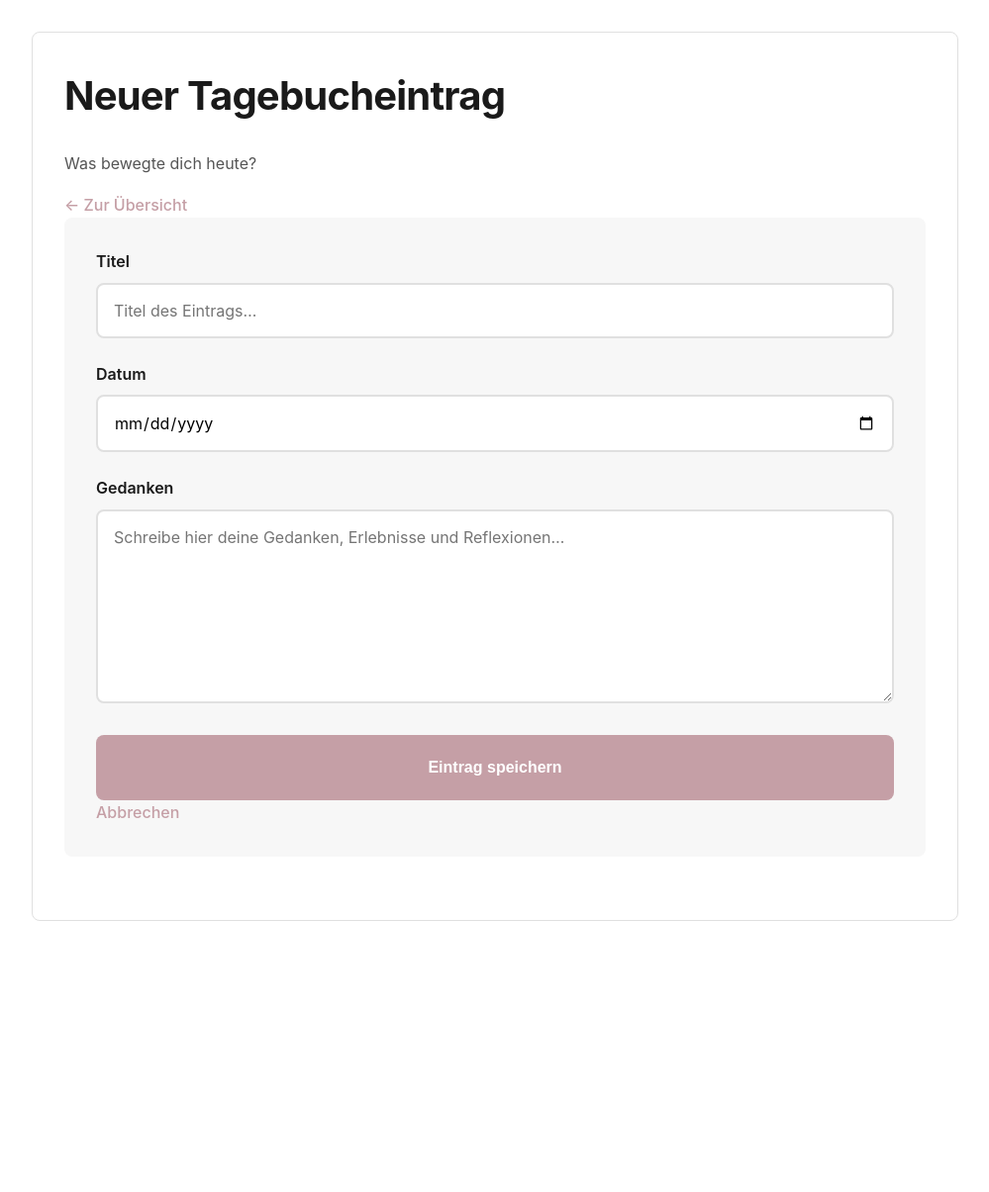
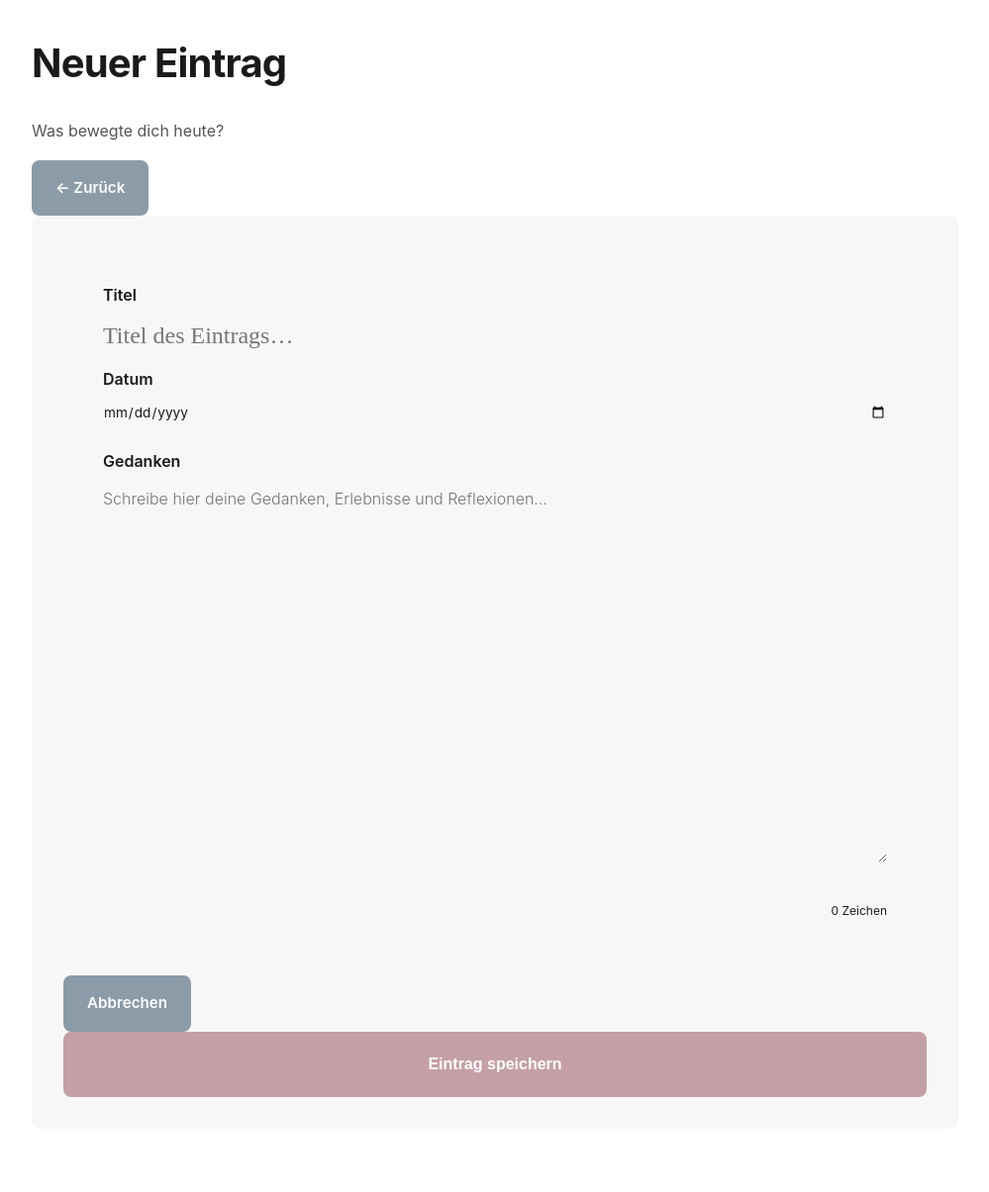
Before and after one commit to JilJohn/PRO2_REP, a Flask app: template templates/new_entry.html in a window 1280 px wide. Shown: the whole page at 99% size, without its empty margins (140-1139 px from the left). Before the commit the page ends 931 px from the top, so only its background shows below. Run offline with Flask 3, Linux system fonts and the light colour scheme; the template is opened without the code that fills it, so the values that code supplies are empty.

Commit message:
Anpassung Styling und Card Design

```diff
--- a/templates/new_entry.html
+++ b/templates/new_entry.html
@@ -2,59 +2,120 @@
 
 {% block title %}Neuer Eintrag – Tagebuch{% endblock %}
 
+{% block extra_css %}
+<style>
+  .writing-area {
+    background: var(--paper);
+    border: 1px solid var(--border);
+    border-radius: 4px;
+    padding: 36px 40px;
+    box-shadow: 0 2px 12px var(--shadow);
+    /* Liniertes Papier-Effekt */
+    background-image: repeating-linear-gradient(
+      transparent,
+      transparent 31px,
+      var(--border) 31px,
+      var(--border) 32px
+    );
+    background-attachment: local;
+  }
+  .writing-area textarea {
+    background: transparent;
+    border: none;
+    box-shadow: none;
+    line-height: 32px;
+    padding: 0;
+    font-size: 1rem;
+    font-weight: 300;
+  }
+  .writing-area textarea:focus {
+    border: none;
+    box-shadow: none;
+  }
+  .writing-area input[type="text"] {
+    background: transparent;
+    border: none;
+    border-bottom: 2px solid var(--border);
+    border-radius: 0;
+    font-family: 'Playfair Display', serif;
+    font-size: 1.5rem;
+    padding: 6px 0;
+    margin-bottom: 8px;
+  }
+  .writing-area input[type="text"]:focus {
+    border-color: var(--accent2);
+    box-shadow: none;
+  }
+  .writing-area input[type="date"] {
+    background: transparent;
+    border: none;
+    border-bottom: 1px solid var(--border);
+    border-radius: 0;
+    font-size: 0.85rem;
+    color: var(--muted);
+    padding: 4px 0;
+    margin-bottom: 24px;
+  }
+  .writing-area input[type="date"]:focus {
+    border-color: var(--accent2);
+    box-shadow: none;
+  }
+  .char-count {
+    text-align: right;
+    font-size: 0.75rem;
+    color: var(--muted);
+    margin-top: 8px;
+  }
+</style>
+{% endblock %}
+
 {% block content %}
-
-<div class="container">
-
-    <div class="card diary-card">
-        <h1>Neuer Tagebucheintrag</h1>
-        <p class="subtitle">Was bewegte dich heute?</p>
-
-        <a class="back-link" href="{{ url_for('overview') }}">← Zur Übersicht</a>
+<div class="page-header flex-between">
+  <div>
+    <h1>Neuer Eintrag</h1>
+    <p>Was bewegte dich heute?</p>
+  </div>
+  <a href="{{ url_for('overview') }}" class="btn btn-secondary">← Zurück</a>
+</div>
 
 {% if fehler %}
-            <p class="error">{{ fehler }}</p>
+  <div class="alert alert-error">{{ fehler }}</div>
 {% endif %}
 
-        <form method="POST" class="diary-form">
+<form method="post" action="{{ url_for('new_entry') }}">
+  <div class="writing-area fade-in">
 
-            <div class="form-group">
-                <label for="title">Titel</label>
-                <input
-                    type="text"
-                    id="title"
-                    name="title"
-                    placeholder="Titel des Eintrags…"
-                    required>
+    <div class="form-group" style="margin-bottom:4px;">
+      <label>Titel</label>
+      <input type="text" name="title" placeholder="Titel des Eintrags…" autofocus>
     </div>
 
     <div class="form-group">
-                <label for="date">Datum</label>
-                <input
-                    type="date"
-                    id="date"
-                    name="date"
-                    value="{{ today }}">
+      <label>Datum</label>
+      <input type="date" name="date" value="{{ today }}">
     </div>
 
     <div class="form-group">
-                <label for="content">Gedanken</label>
-                <textarea
-                    id="content"
-                    name="content"
-                    rows="8"
+      <label>Gedanken</label>
+      <textarea name="content" id="content" rows="12"
                 placeholder="Schreibe hier deine Gedanken, Erlebnisse und Reflexionen…"
-                    required></textarea>
+                oninput="updateCount(this)"></textarea>
+      <div class="char-count">
+        <span id="char-count">0</span> Zeichen
       </div>
-
-            <div class="form-actions">
-                <button type="submit" class="btn-save">Eintrag speichern</button>
-                <a class="btn-cancel" href="{{ url_for('overview') }}">Abbrechen</a>
-            </div>
-
-        </form>
     </div>
 
   </div>
 
+  <div class="flex" style="margin-top: 20px; justify-content: flex-end; gap: 12px;">
+    <a href="{{ url_for('overview') }}" class="btn btn-secondary">Abbrechen</a>
+    <button type="submit" class="btn btn-primary">Eintrag speichern</button>
+  </div>
+</form>
+
+<script>
+function updateCount(el) {
+  document.getElementById('char-count').textContent = el.value.length;
+}
+</script>
 {% endblock %}
```
Lines whose indentation alone changed are shown as unchanged.
